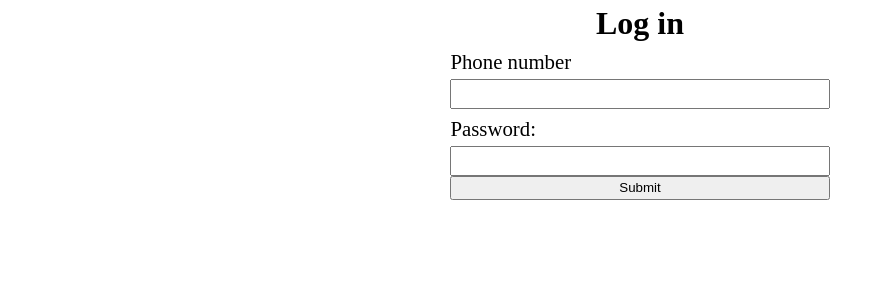
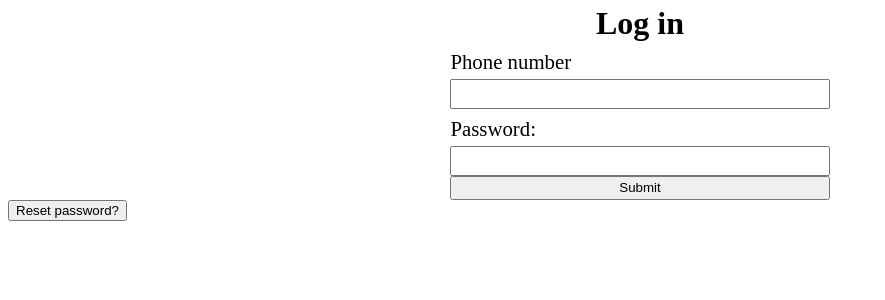
Before and after one commit to codedrian/PHPirates-Sailing-the-Seven-Seas-of-PHP-Mastery, a PHP site: page / in a window 1280 px wide. Shown: the part 446-746 px from the top of the page, without its empty margins (0-885 px from the left). Run offline with PHP 8.4, Linux system fonts and the light colour scheme.

Commit message:
Refactor authentication forms and add password button

```diff
--- a/Authentication I/index.php
+++ b/Authentication I/index.php
@@ -16,7 +16,11 @@ if (isset($_SESSION['messages'])) {
     $messages = [];
 }
 
-
+if (isset($_POST['forgot_password'])) {
+    // Redirect the user to the password reset page
+    header('Location: reset_password.php');
+    exit();
+}
 ?>
 <!DOCTYPE html>
 <html lang="en">
@@ -30,7 +34,7 @@ if (isset($_SESSION['messages'])) {
 
 <body>
     <main>
-        <div>
+        <div class="error-message-container">
             <?php
             if (!empty($errors)) :
                 foreach ($errors as $error) :
@@ -78,6 +82,11 @@ if (isset($_SESSION['messages'])) {
             <input type="text" name="password">
             <input type="submit">
         </form>
+
+        <form action="reset_password.php" method="post" class="password_reset_button">
+            <input type="hidden" name="action" value="reset_password">
+            <input type="submit" value="Reset password?">
+        </form>
     </main>
 </body>
 
```
